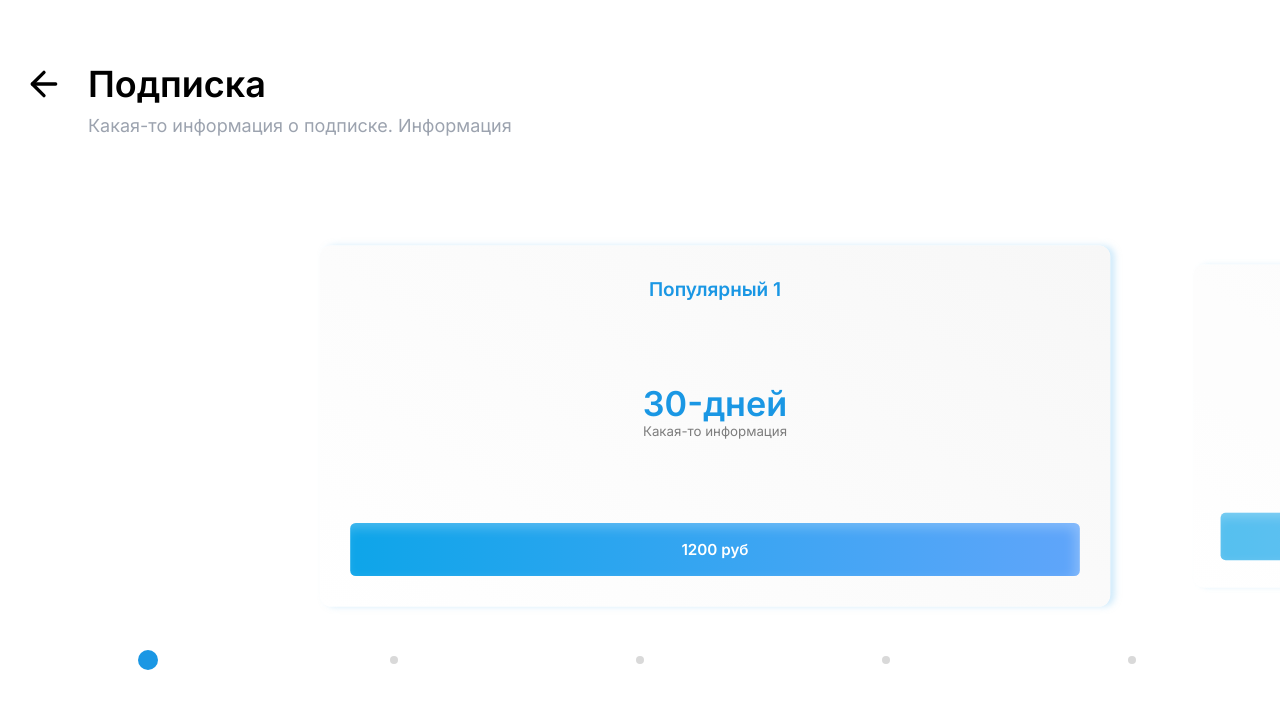
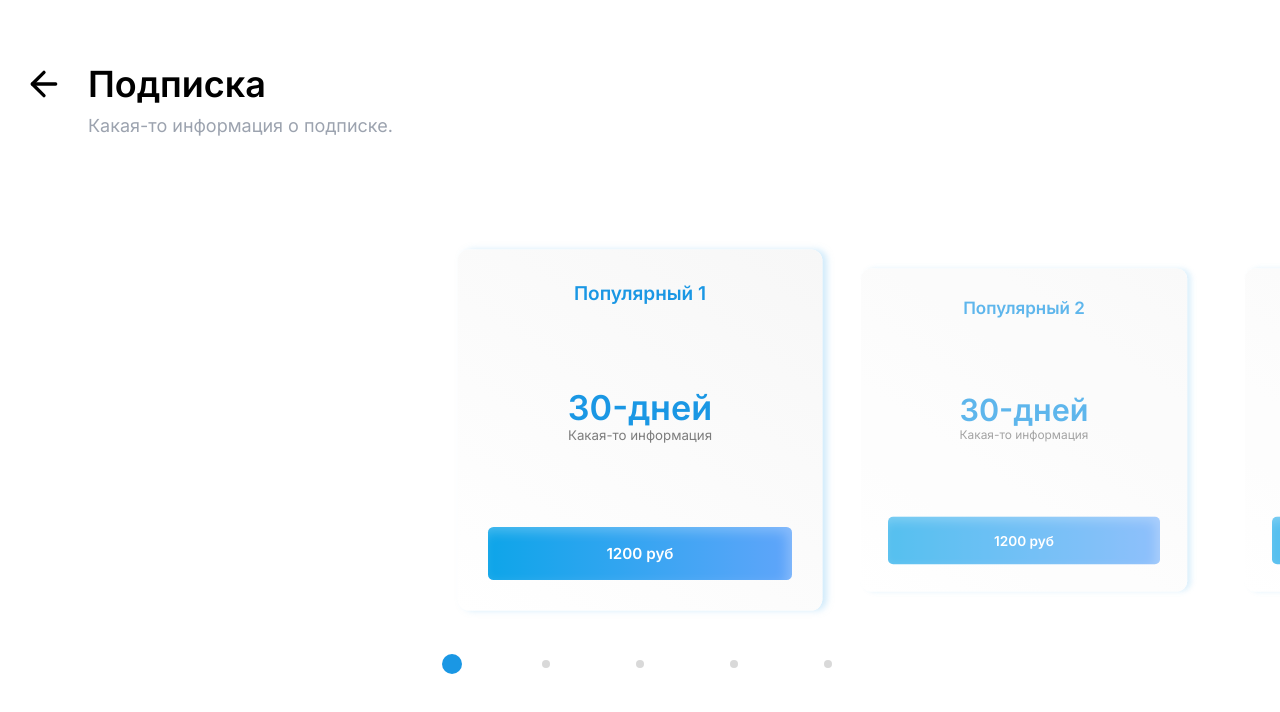
Before and after one commit to VladislavYarikov/sami-paywall, a SvelteKit app: page / in a window 1280 px wide. Shown: the top 712 px of the page. Built offline with nearby package versions, Linux system fonts and the light colour scheme.

Commit message:
positioning changes

```diff
--- a/src/routes/+page.svelte
+++ b/src/routes/+page.svelte
@@ -79,17 +79,22 @@
     <ArrowLeft size={40} color="#000000" />
     <div class="flex flex-col gap-2">
         <h1 class="text-4xl font-inter font-semibold">Подписка</h1>
-        <h1 class="text-gray-400 text-lg font-inter">Какая-то информация о подписке. Информация</h1>
+        <h1 class="text-gray-400 text-lg font-inter">Какая-то информация о подписке.</h1>
     </div>
   </section>
-  <section class="pt-24 flex flex-col items-center justify-center gap-10">
+
+  <section class="absolute w-[100vw] top-[30%]
+  flex flex-col items-center justify-center gap-10">
     <div
       class="scroll-container w-full overflow-x-auto flex snap-x snap-mandatory scrollbar-hide px-[50%] scroll-smooth"
     >
       {#each Array(5) as _, index}
         <div
-            class="shadow-[rgba(163,_215,_248,_0.5)_5px_0px_6.4px_0px]  transition-opacity  duration-100 scroll-item snap-center bg-red-500 text-white text-center w-[65vw] p-8 flex-col rounded-xl flex-shrink-0 h-[380px] flex items-center justify-between cursor-pointer"
-            style="background: linear-gradient(35deg,  #ffffff, #f7f7f7);"git remote add origin
+            class="shadow-[rgba(163,_215,_248,_0.5)_5px_0px_6.4px_0px]
+            transition-opacity  duration-100 scroll-item snap-center
+            bg-red-500 text-white text-center w-[65vw] max-w-96 p-8
+            flex-col rounded-xl flex-shrink-0 h-[380px] flex items-center justify-between cursor-pointer"
+            style="background: linear-gradient(35deg,  #ffffff, #f7f7f7);"
           >
           <h1 class="text-[#1A97E4] text-xl font-inter font-semibold ">Популярный {index + 1}</h1>
           <div>
@@ -101,7 +106,7 @@
         </div>
       {/each}
     </div>
-    <div class="w-full flex flex-row px-36 justify-between">
+    <div class="w-[65vw] max-w-96 flex flex-row justify-between">
         {#each Array(5) as _, index}
           <div class="scroll-dot h-2 w-2 bg-slate-200 transition-all duration-300 rounded-full"></div>
         {/each}
```
Also changed, not shown: 1 other file (tests, documents, lock files or other folders).
